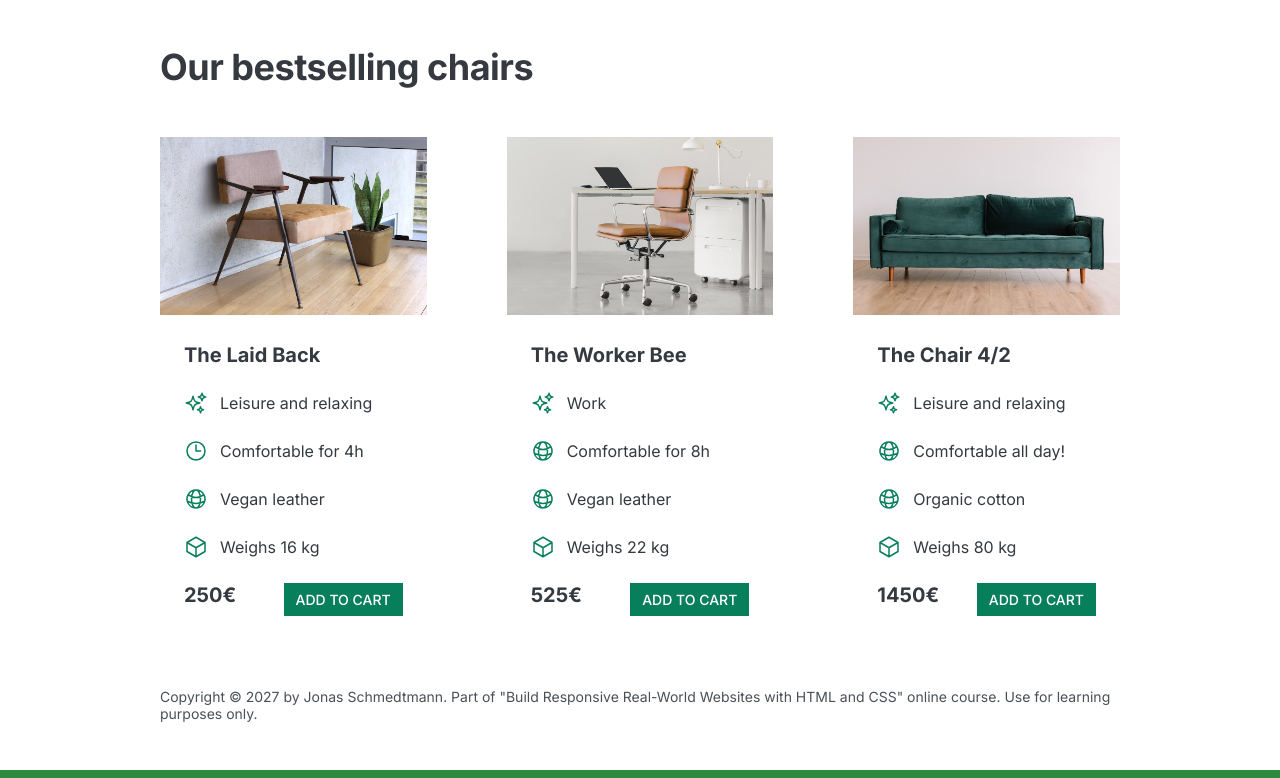
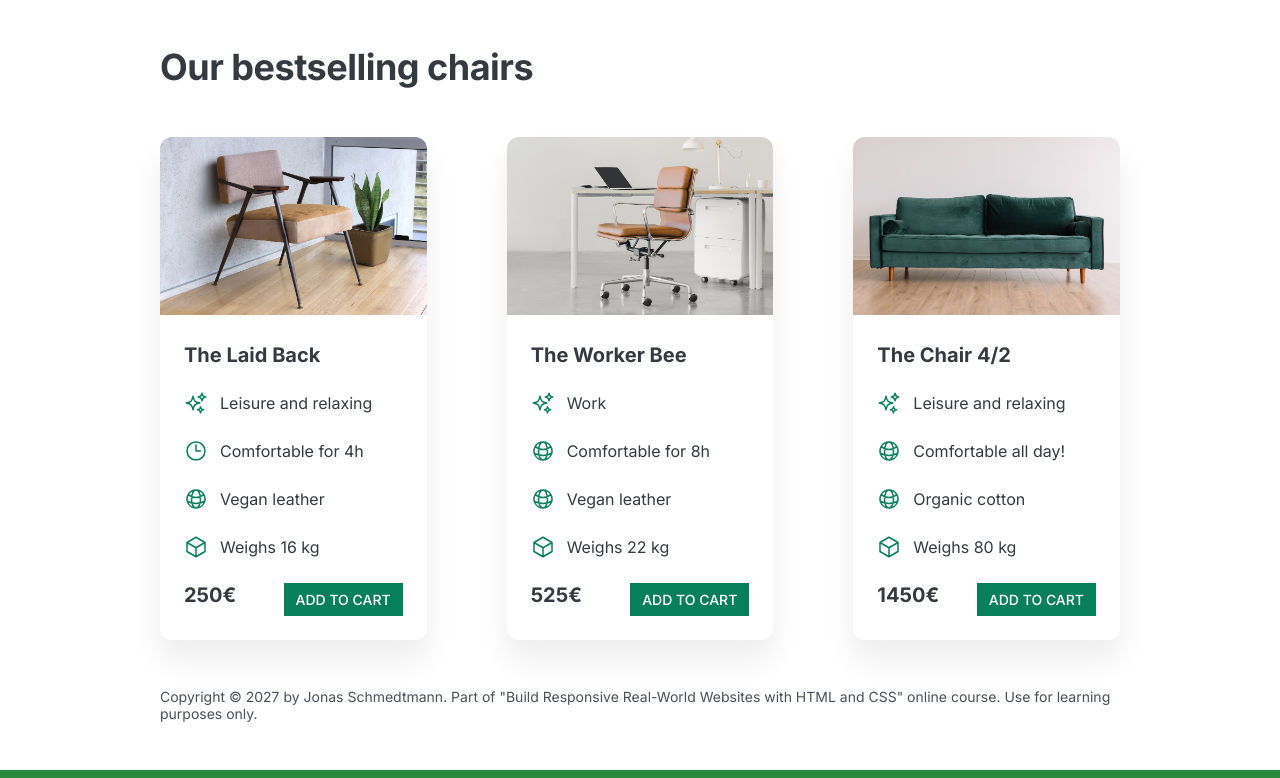
Before and after one commit to FeleAyodeji/chairWebDesign, a plain HTML site: page index.html in a window 1280 px wide. Shown: the part 1150-1928 px from the top of the page. Drawn offline with Linux system fonts and the light colour scheme.

Commit message:
shadow and border-radius

```diff
--- a/style.css
+++ b/style.css
@@ -72,7 +72,8 @@ h2 {
   font-size: 14px;
   padding: 8px 12px;
 }
-
+img {
+}
 /* ------------------------ */
 /* COMPONENT STYLES */
 /* ------------------------ */
@@ -104,6 +105,7 @@ h1 {
 
 img {
   width: 100%;
+  border-radius: 12px;
 }
 
 /* FEATURES */
@@ -129,6 +131,7 @@ img {
   background-color: #087f5b;
   color: #fff;
   padding: 24px;
+  border-radius: 12px;
 }
 
 .testimonial-box {
@@ -149,6 +152,17 @@ img {
 }
 
 /* CHAIRS */
+
+.chair {
+  box-shadow: 0px 20px 30px rgba(0, 0, 0, 0.07);
+  border-radius: 12px;
+}
+
+.chair img {
+  border-bottom-left-radius: 0;
+  border-bottom-right-radius: 0;
+}
+
 .chair-box {
   padding: 24px;
 }
```
